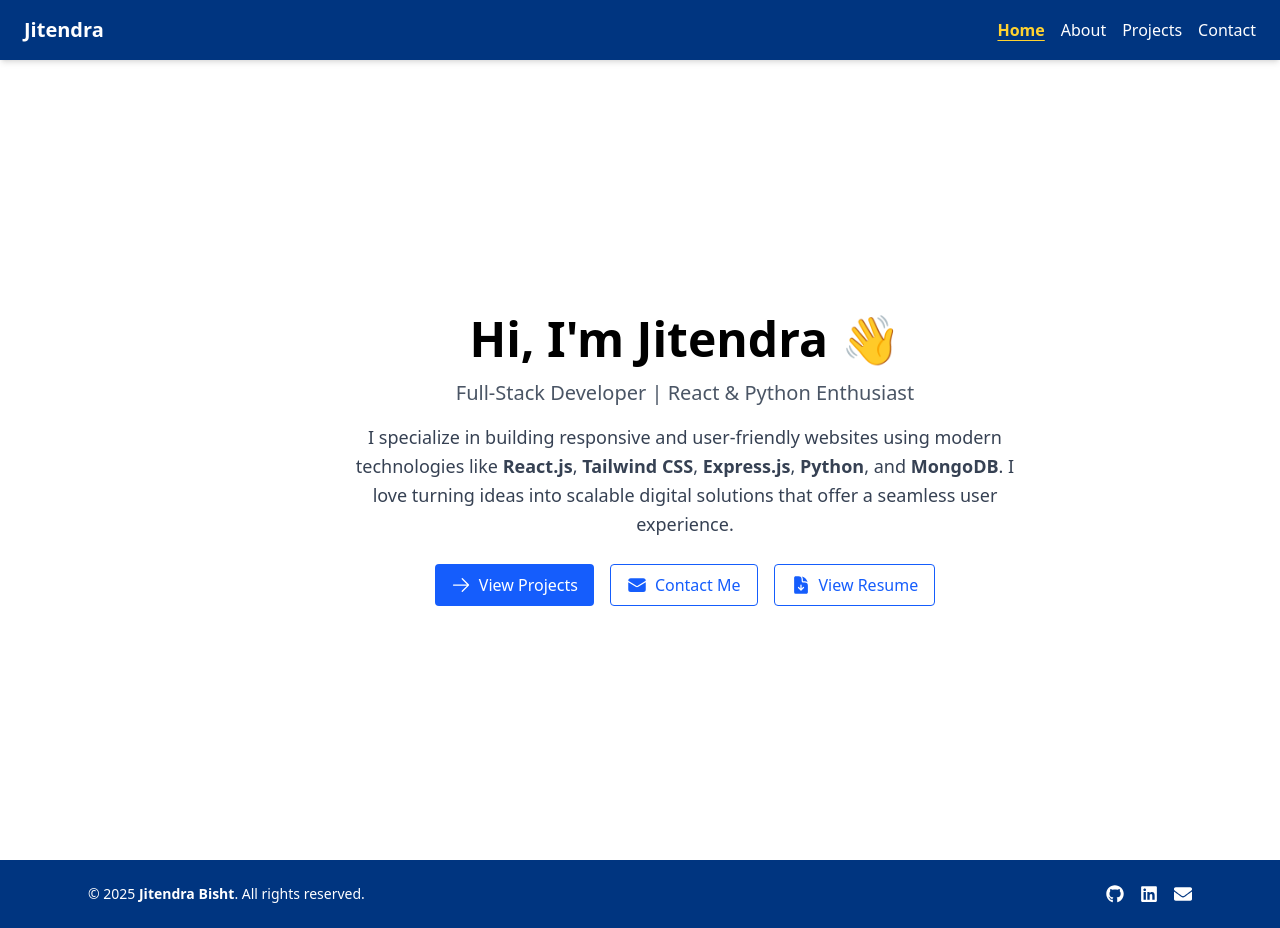
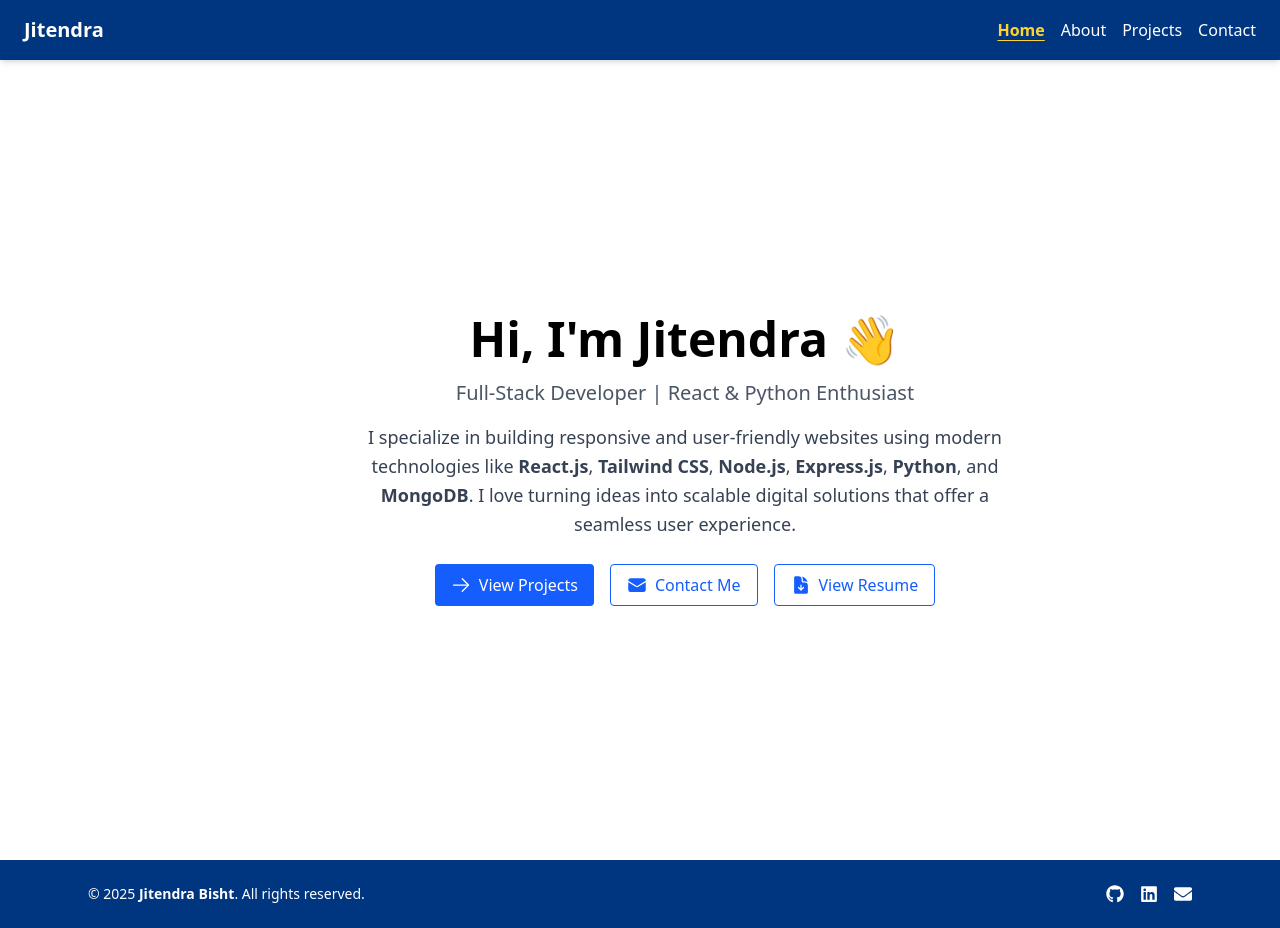
Before and after one commit to vickybisht001/Personal-portfolio, a Next.js app: page / in a window 1280 px wide. Shown: the top 928 px of the page. Built offline with nearby package versions, Linux system fonts and the light colour scheme.

Commit message:
Update page.js

```diff
--- a/app/page.js
+++ b/app/page.js
@@ -29,7 +29,7 @@ export default function Home() {
         <p className="text-gray-700 dark:text-gray-400 text-lg leading-relaxed max-w-2xl animate-fade-in delay-200">
           I specialize in building responsive and user-friendly websites using
           modern technologies like <strong>React.js</strong>,{" "}
-          <strong>Tailwind CSS</strong>, <strong> Express.js</strong>, <strong>Python</strong>, and{" "}
+          <strong>Tailwind CSS</strong>, <strong>Node.js</strong>, <strong> Express.js</strong>, <strong>Python</strong>, and{" "}
           <strong>MongoDB</strong>. I love turning ideas into scalable digital
           solutions that offer a seamless user experience.
         </p>
```
